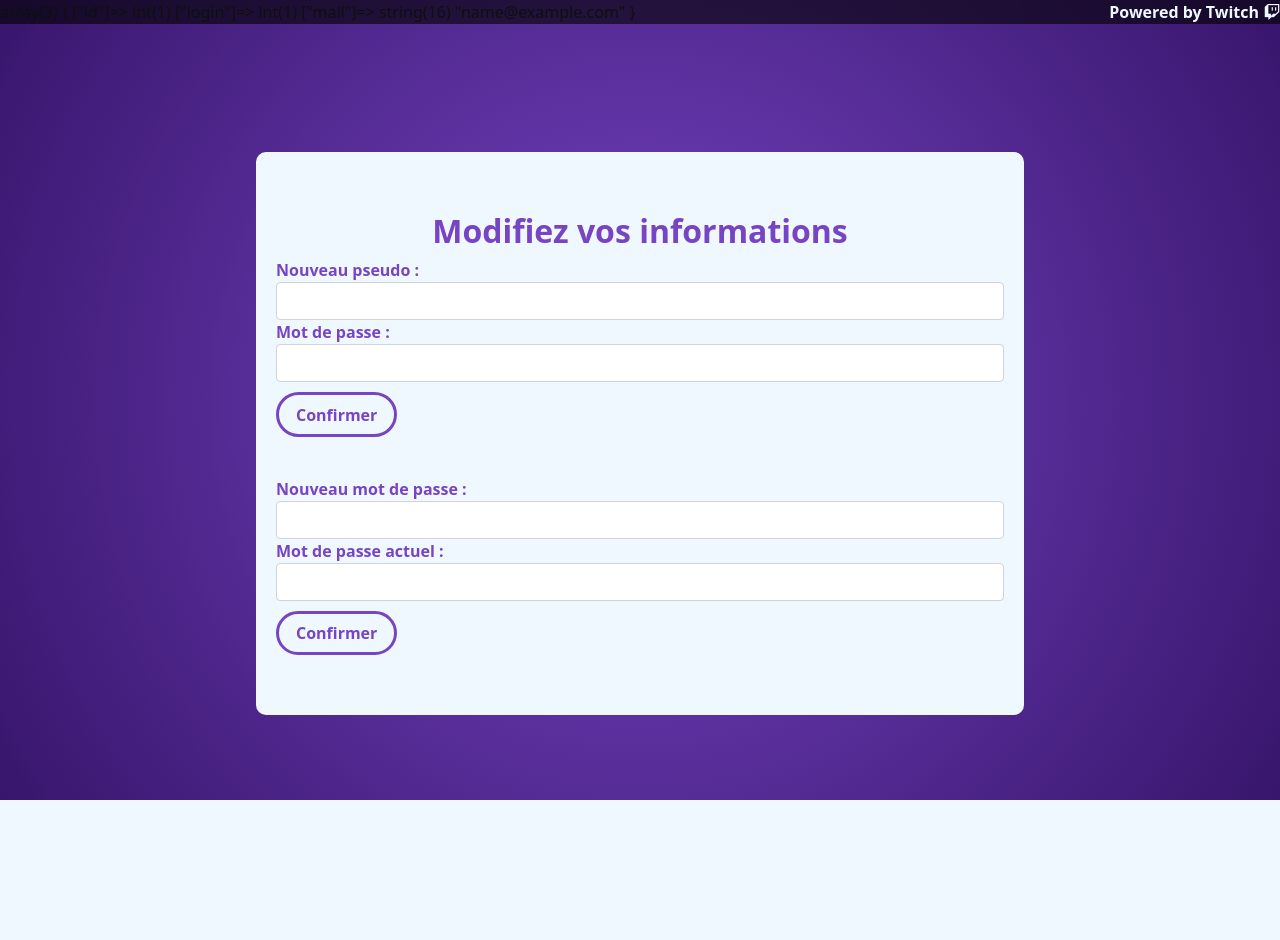
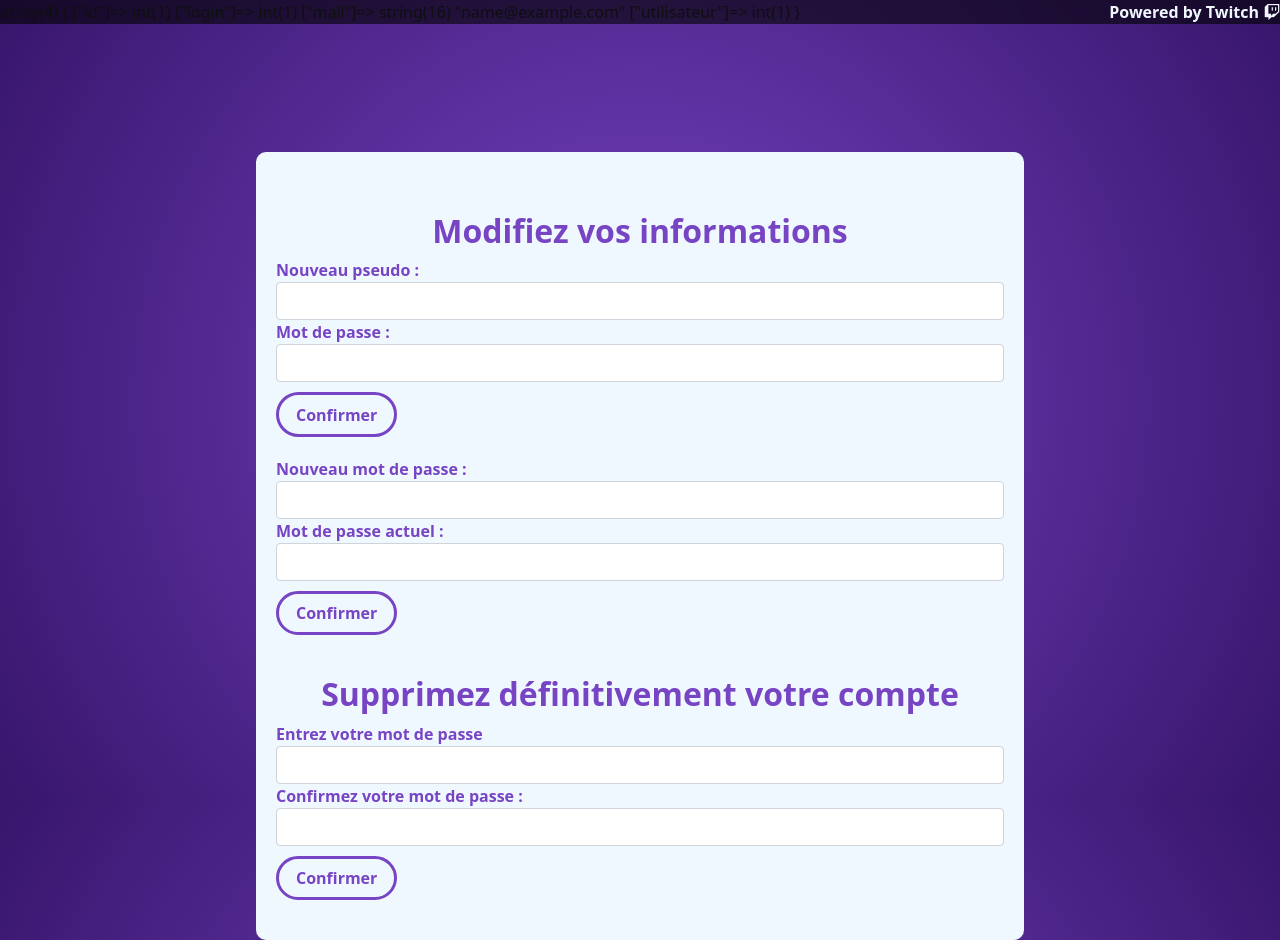
Before and after one commit to Cha-Q/Verse_Fil_Rouge, a PHP site: page /infoCompte.php in a window 1280 px wide. Before the commit the page ends 800 px from the top, so only its background shows below. Run offline with PHP 8.4, Linux system fonts and the light colour scheme; the visitor is signed in with stand-in values (Sample User, id 1); tables that the repository leaves empty or names only in its code hold one stand-in row (values such as "Sample post"); some libraries are stand-ins or nearby versions.

Commit message:
suppression

```diff
--- a/controler/modifCompte.php
+++ b/controler/modifCompte.php
@@ -86,6 +86,48 @@ if (isset($_SESSION['login'])) {
             }
         }
     }
+
+    if(isset($_POST['mdpSuppr']) && isset($_POST['mpdConf'])){
+
+
+        $mdp1 = valid_donnees($_POST['mdpSuppr']);
+        $mdp2 = valid_donnees($_POST['mpdConf']);
+
+        $utilisateur = $_SESSION['login'];
+
+            if(!password_verify($mdp1, $aaa['mdp_utilisateur']) && !password_verify($mdp2, $aaa['mdp_utilisateur'])){
+
+            echo '<script language="javascript">';
+            echo 'alert("Etes-vous sûr d\'être celui(celle) que vous prétendez? Les mots de passe ne correspondent pas ne faites pas de bêtises qui pourraient nuire à un des utilisateurs.");';
+            echo '</script>';
+
+            } else{
+
+                if($aaa == true){
+                    var_dump($aaa);
+                    $idDelete = $aaa['id_utilisateur'];
+                    $user->setId_user($idDelete);
+                    $user->deleteUser();
+
+                    echo '<script language="javascript">';
+                    echo 'alert("Votre compte a bien été supprimé !!!!!!!!!!!!
+                    !!!!!!!!!!!!!!!!!!!!!!!!!!!!!!!!!!!!!!!!!!!!!!!!!!!!!!!!!!!");';
+                    echo '</script>';
+                    $_SESSION['utilisateur']='';
+
+                    session_destroy();
+                    header('Location: ./index.php');
+                    exit();
+                }else{
+                    echo '<script language="javascript">';
+            echo 'alert("Il y a encore une merde le aaa est false");';
+            echo '</script>';
+                }
+            }
+
+
+    }
+
 }
 
 ?>
--- a/infoCompte.php
+++ b/infoCompte.php
@@ -54,6 +54,19 @@ include_once('./controler/modifCompte.php');
             </div>
         </form>
 
+        <h2>Supprimez définitivement votre compte</h2>
+        <form action="" method="post">
+            <div class="form-group form-check ">
+                    <label class="form-input-label" for="mdpSuppr">Entrez votre mot de passe </label>
+                    <input class="form-control" type="password" name="mdpSuppr" maxlength="50" />
+
+                    <label class="form-input-label" for="mpdConf">Confirmez votre mot de passe : </label>
+                    <input class="form-control" type="password" name="mpdConf"  maxlength="15" />
+
+                    <button class="btn btn-primary col-2 i" type="submit" name="delete">Confirmer</button>
+            </div>
+        </form>
+
     </div>
 </body>
 </html>
--- a/main.css
+++ b/main.css
@@ -58,7 +58,7 @@ nav {
 .btn-primary {
     border-radius: 30px;
     padding: 1% 2%;
-    min-width: 60px;
+    min-width: 100px;
     background-color: aliceblue;
     color: rgb(119, 68, 196);
     font-weight: bold;
@@ -115,6 +115,7 @@ input[type="radio"] {
     padding-top: 10px;
     background-color: aliceblue;
     border-radius: 30px;
+    padding: 30px 20px;
 }
 
 #radioMF {
@@ -140,10 +141,6 @@ label {
     margin-bottom: 80px;
 }
 
-button[type="submit"] {
-    margin-bottom: 20px;
-}
-
 h2 {
     text-align: center;
     color: rgb(119, 68, 196);
@@ -152,6 +149,23 @@ h2 {
 
 
 /* fin des modifications sur le formulaire d'inscription */
+
+
+/* Début des modifications sur le fomulaire de connection */
+
+#connection {
+    margin-top: 40px;
+    padding: 30px 20px;
+    background-color: aliceblue;
+    border-radius: 30px 20px 20px 20px;
+}
+
+.log {
+    margin: 10px;
+}
+
+
+/* fin des modifications sur le fomulaire de connection */
 
 
 /* début des modifications de monespace */
--- a/modele/utilisateurs.php
+++ b/modele/utilisateurs.php
@@ -197,6 +197,20 @@ Class User {
         $stmt->execute();
         return $stmt;
     }
+    public function deleteUser() {
+        $myQuery = 'DELETE
+                    FROM
+                        '.$this->table.'
+                    WHERE
+                        id_utilisateur = :id_user';
+        $stmt = $this->connect->prepare($myQuery);
+
+        $stmt->bindParam(':id_user', $this->id_user);
+
+        $stmt->execute();
+        return $stmt;
+    }
+
 }
 
 ?>
```
Also changed, not shown: controler/connexion_user.php (+9 -9 lines), inscription.php (+5 -4 lines), pageConnexion.php (+14 -7 lines).
